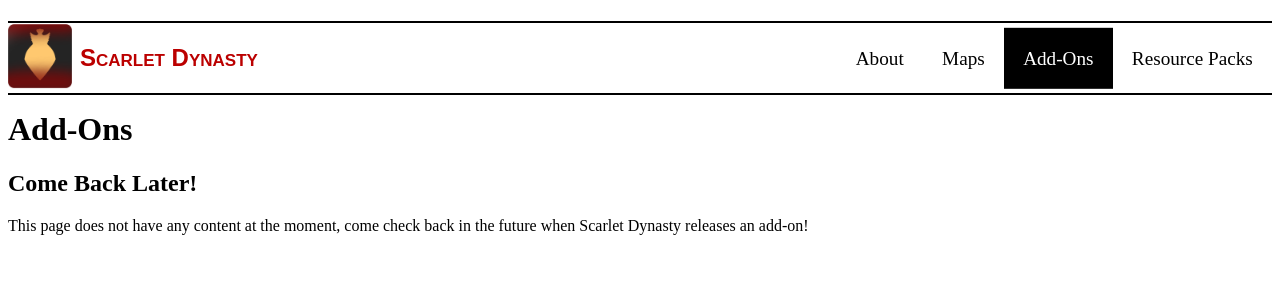
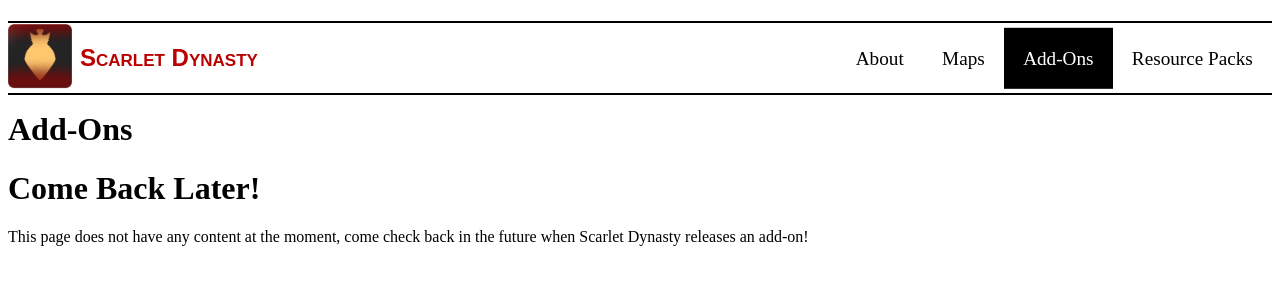
Before and after one commit to Scarlet-Dynasty/scarlet-dynasty.github.io, a Jekyll site: the page built from addons.md, in a window 1280 px wide. Shown: the top 300 px of the page. Built offline with Jekyll 4.4.1, drawn with Linux system fonts in a browser that asks for light colours.

```diff
--- a/addons.md
+++ b/addons.md
@@ -2,5 +2,6 @@
 title: Add-Ons
 ---
 
-## Come Back Later!
+# Come Back Later!
+
 This page does not have any content at the moment, come check back in the future when Scarlet Dynasty releases an add-on!
```
